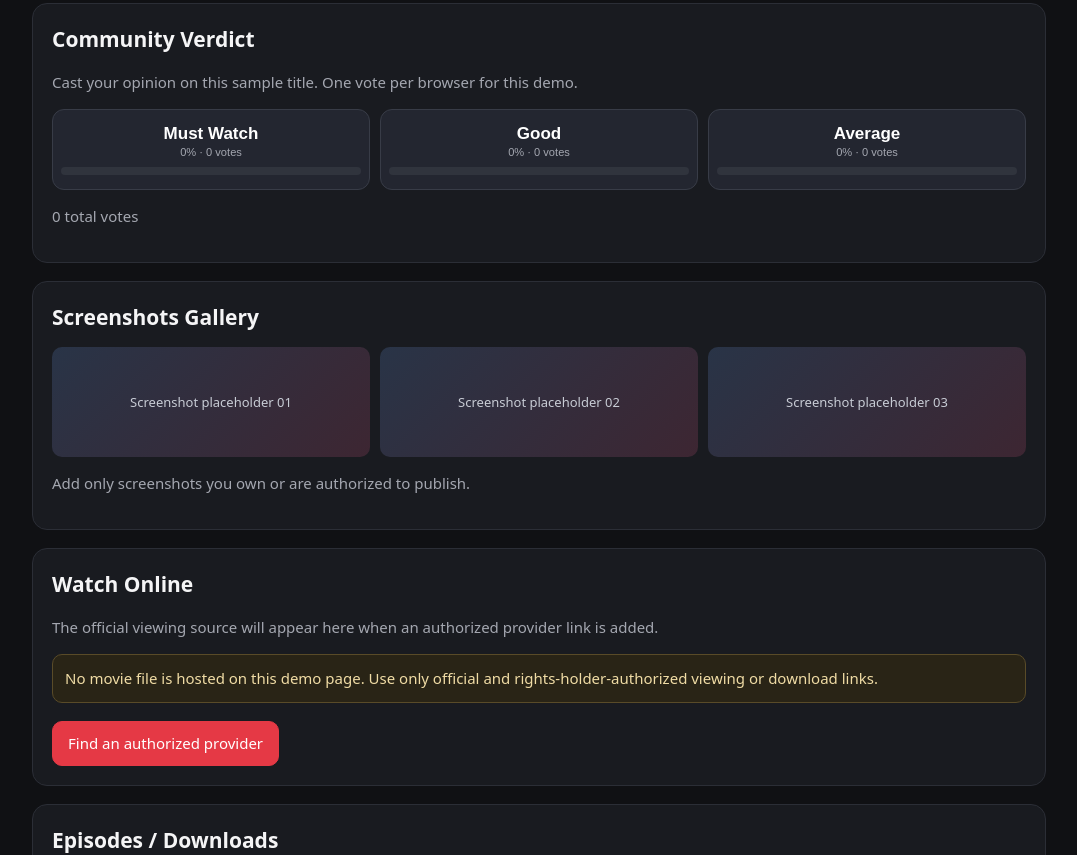
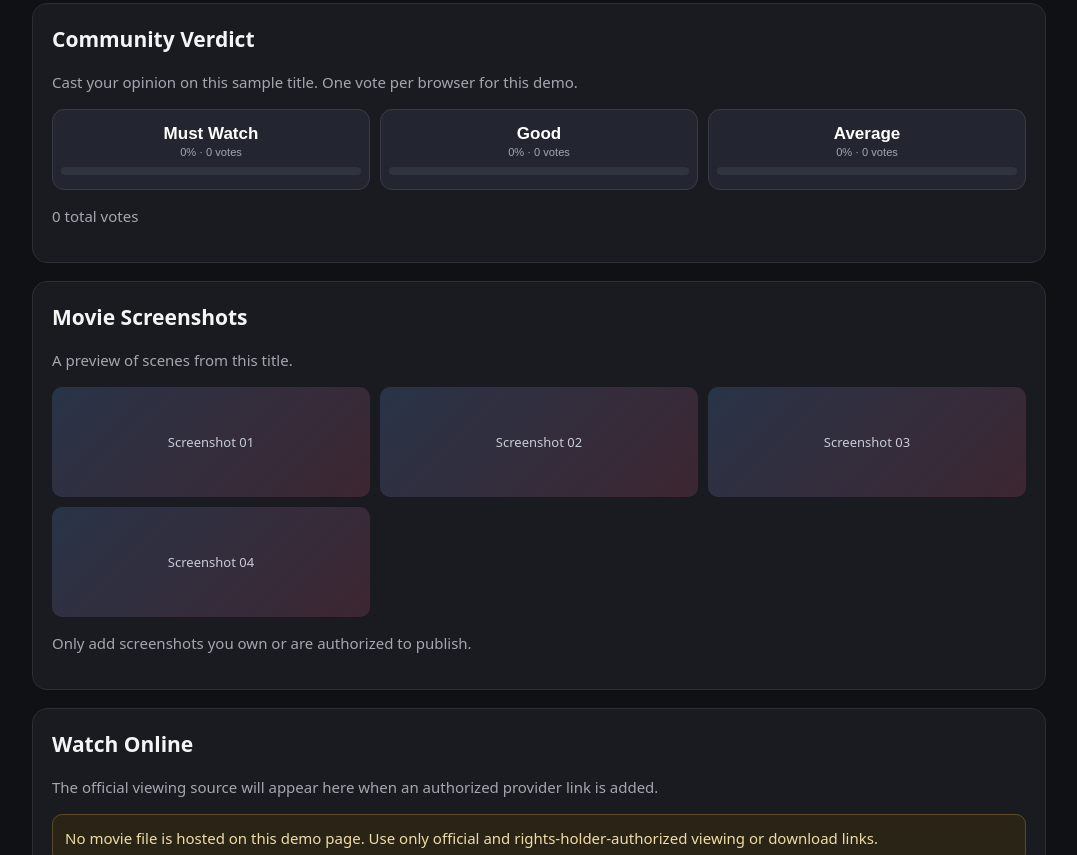
Before and after one commit to atharrasin48-byte/hd-movies-4u, a plain HTML site: page details.html in a window 1280 px wide. Shown: the part 543-1398 px from the top of the page, without its empty margins (101-1178 px from the left). Drawn offline with Linux system fonts and the light colour scheme.

Commit message:
Add four per-title screenshot slots above download links

```diff
--- a/details.html
+++ b/details.html
@@ -31,7 +31,7 @@ h2{font-size:21px;margin:0 0 13px}.votes{display:grid;grid-template-columns:repe
 <main class="wrap">
 <section class="hero"><div class="poster" id="poster">HD MOVIES 4U</div><div><div class="tag">TITLE INFORMATION</div><h1 id="title">Loading title…</h1><p class="muted" id="summary">Sample title details page.</p><div class="info" id="facts"></div><div class="actions"><button class="red" id="watchlist">＋ My List</button><button id="share">Share</button></div></div></section>
 <section class="panel"><h2>Community Verdict</h2><p class="muted">Cast your opinion on this sample title. One vote per browser for this demo.</p><div class="votes" id="votes"></div><p class="muted" id="voteTotal"></p></section>
-<section class="panel"><h2>Screenshots Gallery</h2><div class="gallery"><div class="shot">Screenshot placeholder 01</div><div class="shot">Screenshot placeholder 02</div><div class="shot">Screenshot placeholder 03</div></div><p class="muted">Add only screenshots you own or are authorized to publish.</p></section>
+<section class="panel"><h2>Movie Screenshots</h2><p class="muted">A preview of scenes from this title.</p><div class="gallery" id="screenshots"></div><p class="muted">Only add screenshots you own or are authorized to publish.</p></section>
 <section class="panel"><h2>Watch Online</h2><p class="muted">The official viewing source will appear here when an authorized provider link is added.</p><p class="notice">No movie file is hosted on this demo page. Use only official and rights-holder-authorized viewing or download links.</p><div class="actions"><a class="btn red" href="https://www.justwatch.com/" target="_blank" rel="noopener">Find an authorized provider</a></div></section>
 <section class="panel"><h2>Episodes / Downloads</h2><p class="muted">Available resolutions and file sizes are different for every title. Only verified, authorized files will be listed here.</p><div class="download-panel"><h3 class="download-heading">👇 DOWNLOAD LINKS 👇</h3><div class="download-list" id="downloadList"></div></div></section>
 </main>
@@ -46,9 +46,12 @@ const demo=[
 ];
 // Add one entry per authorized file: {quality:"720p", size:"1.1 GB", url:"https://..."}
 // Each title can have different sizes and available resolutions. Never enter estimated sizes.
-demo.forEach(item=>{item.downloads=[]});
+demo.forEach(item=>{item.downloads=[];item.screenshots=[]});
 const id=Math.max(0,Math.min(demo.length-1,Number(new URLSearchParams(location.search).get("id"))||0));
 const m=demo[id];document.title=m.title+" — HD MOVIES 4U";
+const screenshotBox=document.querySelector("#screenshots");
+const screenshotUrls=(m.screenshots||[]).filter(Boolean).slice(0,4);
+screenshotBox.innerHTML=screenshotUrls.length?screenshotUrls.map((url,i)=>'<img class="shot" src="'+url.replace(/"/g,"%22")+'" alt="'+m.title+' screenshot '+(i+1)+'" loading="lazy" style="width:100%;height:130px;object-fit:cover">').join(""):[1,2,3,4].map(i=>'<div class="shot">Screenshot '+String(i).padStart(2,"0")+'</div>').join("");
 document.querySelector("#title").textContent=m.title;document.querySelector("#poster").textContent=m.title;document.querySelector("#summary").textContent=m.summary;
 document.querySelector("#facts").innerHTML=[m.year,m.type,m.status,m.language,m.quality,m.resolution].map(x=>'<span>'+x+'</span>').join("");
 const downloadList=document.querySelector("#downloadList");
```
